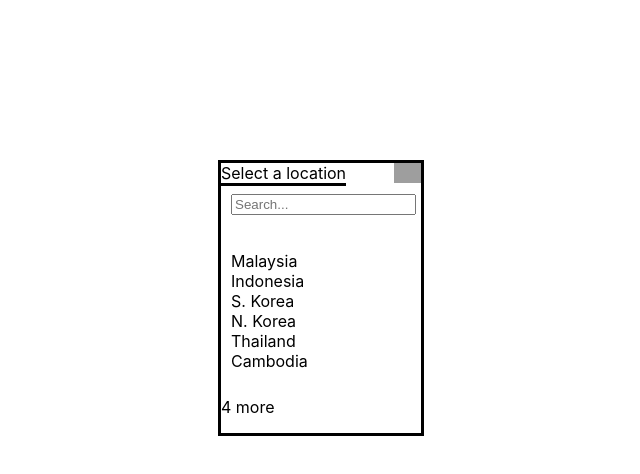
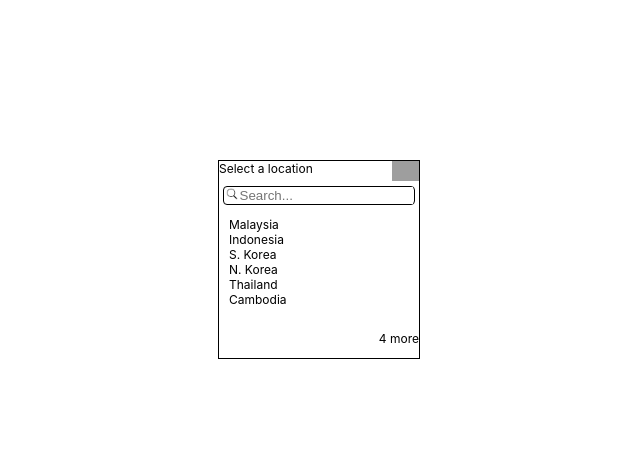
Before and after one commit to Manish166/dropdowntest, a React (Create React App) app: page / in a window 1280 px wide. Both pictures are taken after a click on the element "Select a location". Shown: the top 474 px of the page, without its empty margins (294-934 px from the left). Built offline with nearby package versions, Linux system fonts and the light colour scheme; grey boxes are pictures that could not be loaded.

Commit message:
more css

```diff
--- a/src/App.js
+++ b/src/App.js
@@ -13,7 +13,7 @@ const App=()=> {
   const [selectedCountry, setSelectedCountry] = useState('Select a location')
   const optionsLimit=7
   const moreToView = data.countries.length-optionsLimit
-
+  const country = {"countryId" : 0, "countryName" : ""}
 
   useEffect(()=>{
     console.log('useEffect')
@@ -51,45 +51,53 @@ const App=()=> {
   }
 
   const addCountry=()=>{
-    let country = {"countryId" : 0, "countryName" : ""}
     country.countryId=data.countries.length +1
     country.countryName=searchValue[0].toUpperCase() + searchValue.slice(1)
     data.countries.push(country)
+    setSelectedCountry(country.countryName)
+    setDisplayDrop(false)
   }
 
-  const onSelectCountry = (selection)=>{
-    console.log("haha", selection.country.countryName)
-    setSelectedCountry(selection.country.countryName)
+  const onSelectCountry = ({country})=>{
+    setSelectedCountry(country.countryName)
     setDisplayDrop(false)
   }
   return (
+    <div>
     <div style={{
+        fontSize : '12px',
         width : '200px',
         left : '40%',
         top: '20%',
         position: 'absolute',
-        borderColor: 'black',
-        border : 'solid'}}>
-        <span style={{borderColor: 'black', borderBottom : 'solid'}}
-          onClick={toggle}>
-              <p style={{display : "inline"}}>{selectedCountry}</p>
-              <img style = {{height :  '20px', float : 'right'}}src={drop}/>
+        border : '1px solid black'}}>
+        <span style={{borderColor: 'black'}} onClick={toggle}>
+            <p style={{display : "inline"}}>
+              {selectedCountry}
+            </p>
+            <img style = {{height :  '20px', float : 'right'}}src={drop}/>
         </span>
       {displayDrop &&
-        <div>
+        <div style={{paddingTop : '10px'}}>
           <SearchBar value={searchValue} handleOnChange={handleOnChange}/>
           <DropdownList countries={countries} onSelectCountry={onSelectCountry}/>
           {displayViewMore &&
-            <p onClick={handleViewMoreClick}>{moreToView} more</p>
+            <p style={{float : 'right'}} onClick={handleViewMoreClick}>
+              {moreToView} more
+            </p>
           }
           {displayAddButton &&
-            <div>
-              <button onClick={addCountry}>Add and Select</button>
-              <p>{searchValue} not found</p>
-            </div>
+            <span>
+              <p style={{display : 'inline'}}>{searchValue} not found</p>
+              <button onClick={addCountry}
+                style={{borderWidth : '1px', background : 'transparent', float : 'right', borderRadius : '3px'}}>
+                Add and Select
+              </button>
+            </span>
           }
         </div>
       }
+    </div>
     </div>
   );
 }
--- a/src/DropdownList.js
+++ b/src/DropdownList.js
@@ -9,7 +9,10 @@ const DropdownList = ({countries, onSelectCountry}) =>{
     })
     return(
         <div>
-            <ul style={{textAlign : 'start', listStyle : 'none', padding : '10px'}}>
+            <ul style={{textAlign : 'start',
+                listStyle : 'none',
+                paddingLeft : '10px',
+                paddingRight : '10px'}}>
                 {countriesList}
             </ul>
         </div>
--- a/src/SearchBar.js
+++ b/src/SearchBar.js
@@ -1,9 +1,12 @@
 import React from 'react'
+import searchIcon from './searchIcon.png'
 
 const SearchBar = ({value, handleOnChange}) => {
     return(
-        <div style={{padding : '10px'}}>
+        <div style={{textAlign : 'center', border: '1px solid black', borderRadius : '4px', marginLeft : '4px', marginRight : '4px'}}>
+            <img style={{height : '12px'}} src={searchIcon}/>
             <input
+                style={{width : '90%', border : 'none'}}
                 value={value}
                 placeholder="Search..."
                 onChange={handleOnChange}
```
